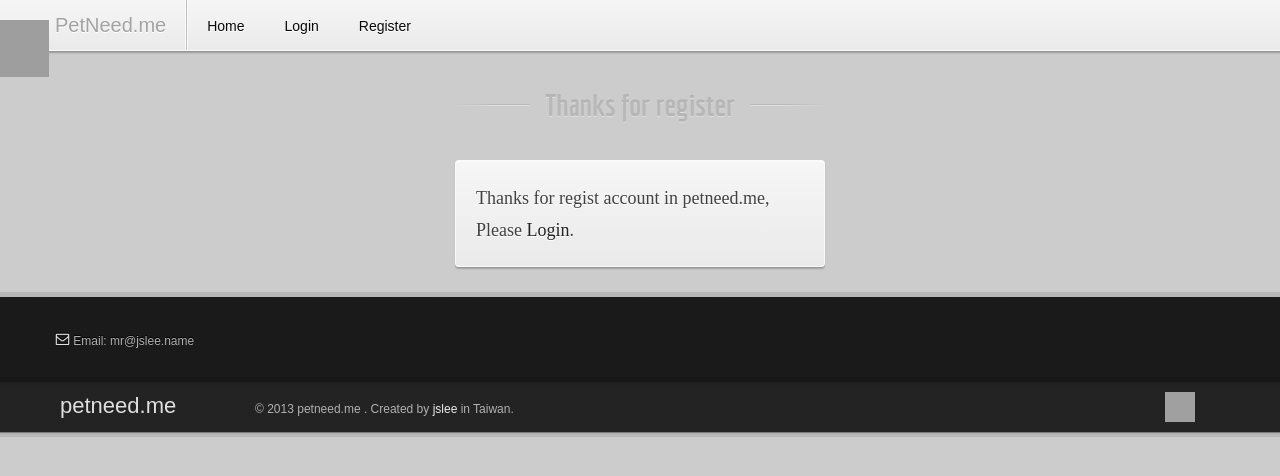
After one commit to jsleetw/petneed.me, a Django app: template pets/animal/templates/thanks.html in a window 1280 px wide. The commit adds this page. Shown: the top 476 px of the page. Run offline with Django 3.2, Linux system fonts and the light colour scheme; the template is opened without the code that fills it, so the values that code supplies are empty; some libraries are stand-ins or nearby versions; some web fonts are replaced; grey boxes are pictures that could not be loaded.

Commit message:
add thanks page

```diff
--- a/pets/animal/templates/index.html
+++ b/pets/animal/templates/index.html
@@ -1,7 +1,5 @@
 {% extends "base.html" %}
-
 {% block title %}petneed.me|home{% endblock title %}
-
 {% block context %}
 <div id="container" class="container">
     <!--start: Wrapper-->
--- a/pets/animal/templates/login.html
+++ b/pets/animal/templates/login.html
@@ -1,7 +1,5 @@
 {% extends "base.html" %}
-
 {% block title %}petneed.me|login{% endblock title %}
-
 {% block context %}
 <!--start: Container -->
 <div class="container">
--- /dev/null
+++ b/pets/animal/templates/thanks.html
@@ -0,0 +1,30 @@
+{% extends "base.html" %}
+
+{% block title %}petneed.me|thanks for register{% endblock title %}
+
+{% block context %}
+<!--start: Container -->
+<div class="container">
+    <!-- start: Page Title -->
+    <div class="row-fluid">
+        <div id="page-title" class="span4 offset4">
+            <h2>Thanks for register</h2>
+        </div>
+    </div>
+    <!-- end: Page Title -->
+    <!--start: Wrapper-->
+    <div class="row-fluid">
+        <div id="wrapper" class="full lr-page span4 offset4">
+            <!-- start: Row -->
+            <div class="row-fluid">
+                <div id="login-form" class="span12">
+                    <h3>Thanks for regist account in petneed.me, Please <a href="/animal/login">Login</a>.</h3>
+                </div>
+            </div>
+            <!-- end: Row -->
+        </div>
+        <!-- end: Wrapper  -->
+    </div>
+</div>
+<!--end: Container-->
+{% endblock context %}
--- a/pets/animal/urls.py
+++ b/pets/animal/urls.py
@@ -12,5 +12,6 @@ urlpatterns = patterns('',
     url(r'^API/0.1/animal/(?P<accept_num>\d+)/$', 'animal.views.get_specific_animal'),
     url(r'^facebook_login', 'animal.views.facebook_login'),
     url(r'^register', 'animal.views.register'),
+    url(r'^thanks', 'animal.views.thanks'),
     #url(r'^get_img', 'animal.views.get_img'),
 )
```
Also changed, not shown: pets/animal/views.py (+6 -5 lines).
